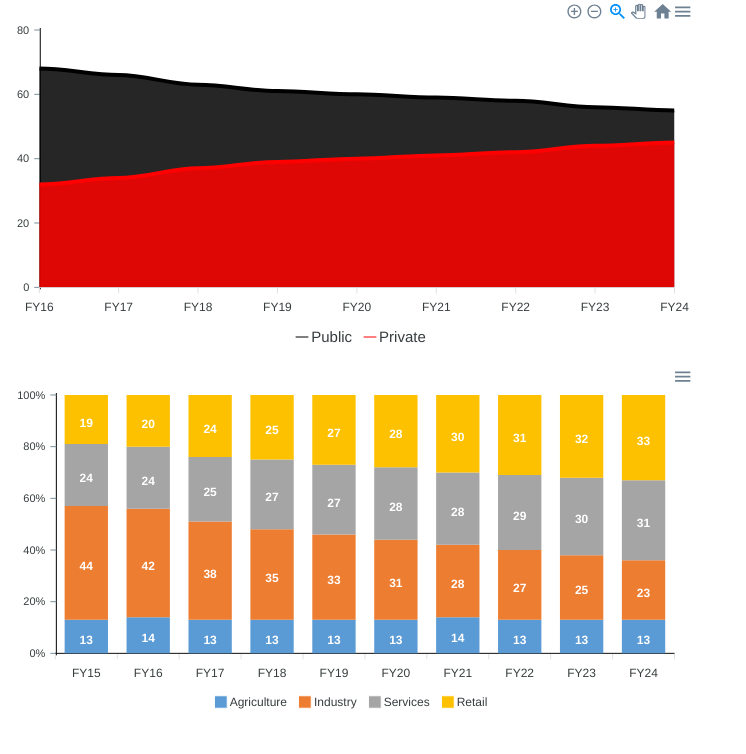
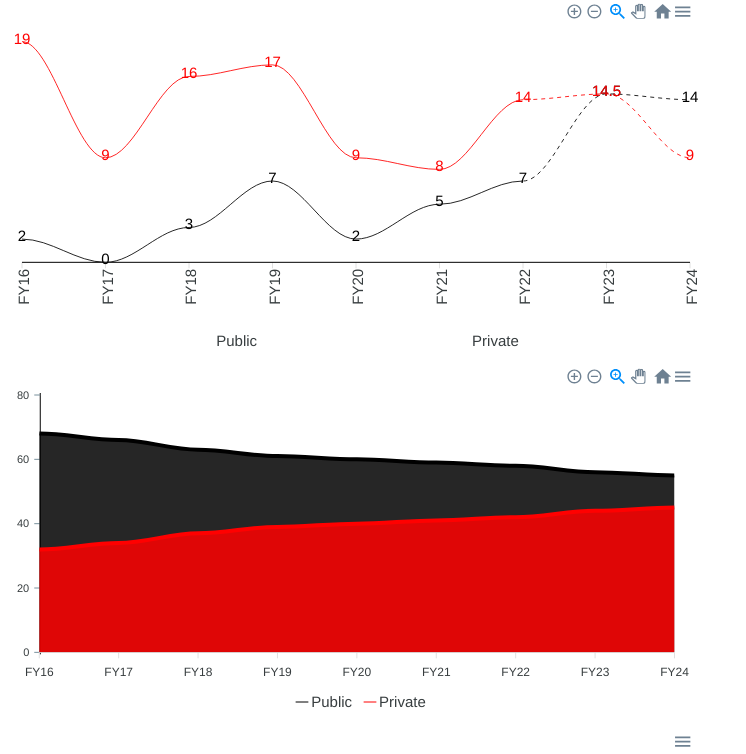
Before and after one commit to miteshmorineudesic/react-apexcharts, a React (Create React App) app: page / in a window 1280 px wide. Shown: the top 754 px of the page, without its empty margins (0-746 px from the left). Built offline with nearby package versions, Linux system fonts and the light colour scheme.

Commit message:
all charts

```diff
--- a/src/App.js
+++ b/src/App.js
@@ -11,7 +11,7 @@ function App() {
 
   return (
     <div className="App">
-    {/* <GradientLineChart/> */}
+    <GradientLineChart/>
     <StackedChart/>
     <ConsumerCategoriesBar/>
     </div>
```
Also changed, not shown: src/Components/ConsumerCategoriesBar.js (+0 -22 lines).
